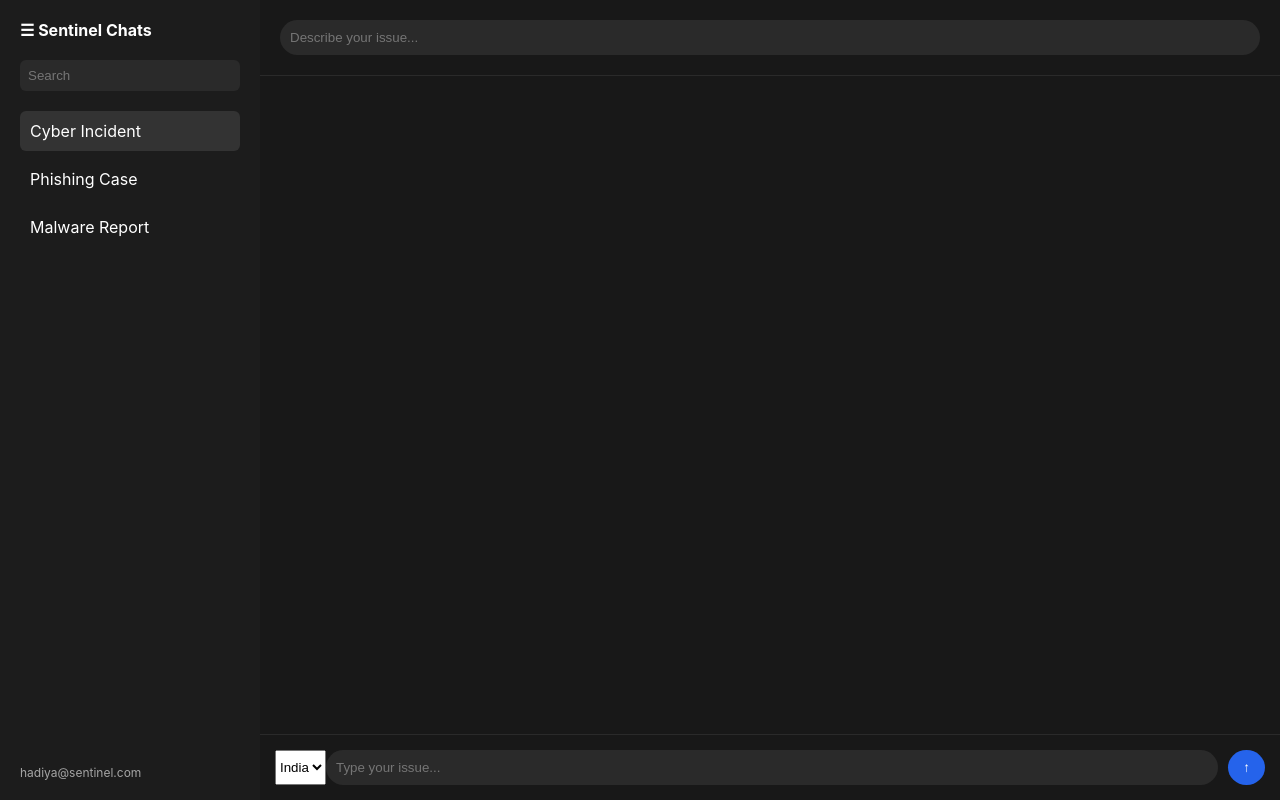
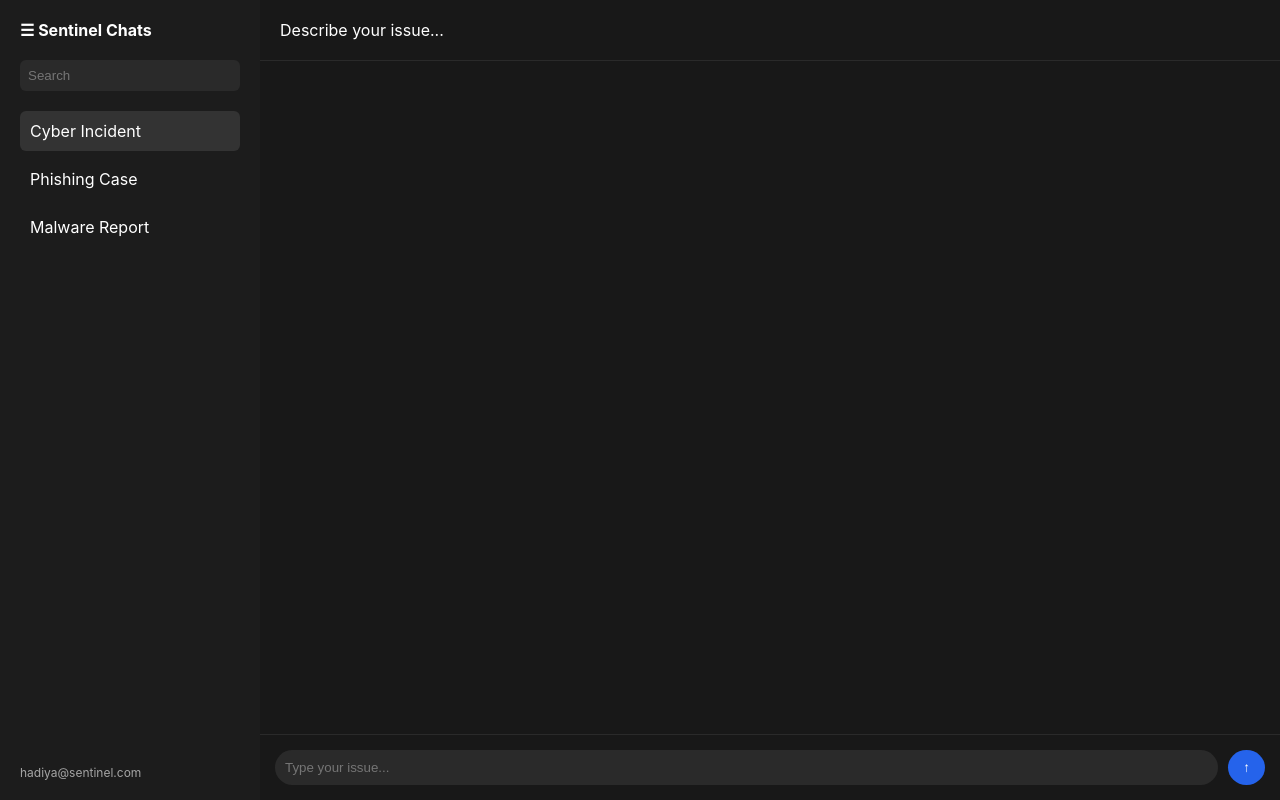
Before and after one commit to hadiyaks/threat_assist_14, a Flask app: page / in a window 1280 px wide. Run offline with Flask 3, Linux system fonts and the light colour scheme.

Commit message:
initial commit

```diff
--- a/app.py
+++ b/app.py
@@ -47,4 +47,4 @@
 
 # 🔹 Run app
 if __name__ == "__main__":
-    app.run(debug=True)
+    app.run(host="0.0.0",port=1000)
--- a/templates/index.html
+++ b/templates/index.html
@@ -2,7 +2,7 @@
 <html>
 <head>
     <title>SentinelLink</title>
-    <link rel="stylesheet" href="style.css">
+    <link rel="stylesheet" href="../static/style.css">
 </head>
 <body>
 
@@ -33,17 +33,12 @@
     <div class="main">
 
         <div class="chat-header">
-            <input type="text" placeholder="Describe your issue...">
+            <div class="chathead" >Describe your issue...</div>
         </div>
 
         <div id="chat-box" class="chat-box"></div>
 
         <div class="input-area">
-            <select id="country">
-                <option value="india">India</option>
-                <option value="usa">USA</option>
-            </select>
-
             <input type="text" id="message" placeholder="Type your issue...">
             <button onclick="sendMessage()">↑</button>
         </div>
--- /dev/null
+++ b/templates/requirements.txt
@@ -0,0 +1,4 @@
+flask
+gunicorn
+requests
+textblob
```
Also changed, not shown: 1 other file.
